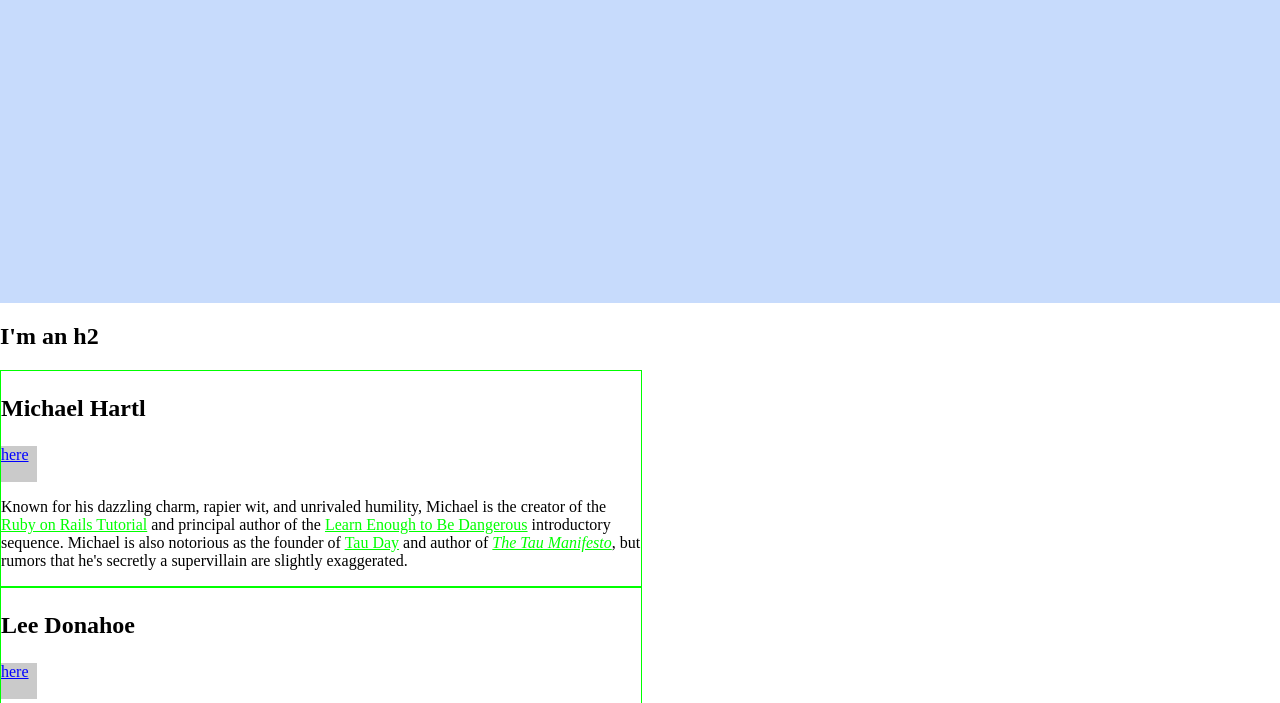
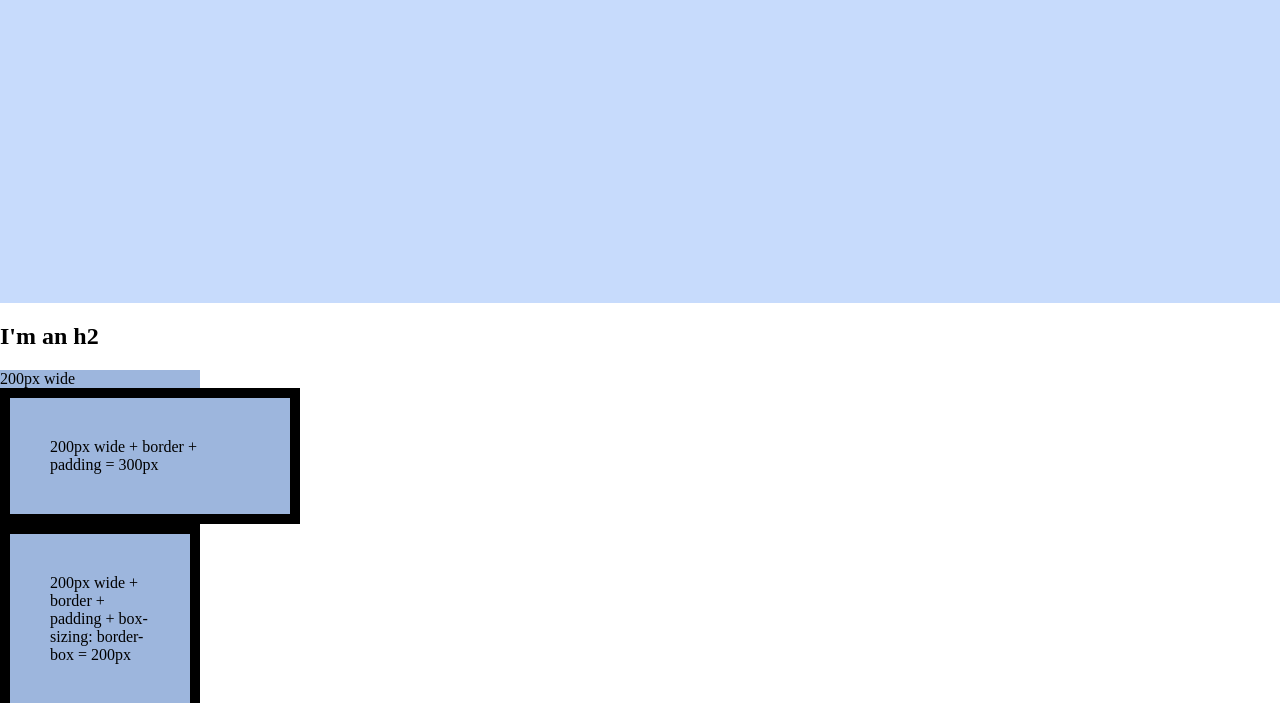
Before and after one commit to mthsgrc/mthsgrc.github.io, a plain HTML site: page index.html in a window 1280 px wide. Shown: the part 97-800 px from the top of the page. Drawn offline with Linux system fonts and the light colour scheme.

Commit message:
box sizing test

```diff
--- a/index.html
+++ b/index.html
@@ -23,6 +23,19 @@
         </ul>
     </div>
     <h2>I'm an h2</h2>
+
+
+        <div class="test-box">
+          200px wide
+        </div>
+        <div class="test-box test-box-nosizing">
+          200px wide + border + padding = 300px
+        </div>
+        <div class="test-box test-box-nosizing test-box-sizing">
+          200px wide + border + padding + box-sizing: border-box = 200px
+        </div>
+
+
     <div class="bio-wrapper">
         <div class="bio-box">
             <h3>Michael Hartl</h3>
--- a/styles.css
+++ b/styles.css
@@ -64,3 +64,15 @@ h1 {
     /*font-size: 1em;*/
 
 }
+
+  .test-box {
+    background: #9db6dd;
+    width: 200px;
+  }
+  .test-box-nosizing {
+    border: 10px solid #000;
+    padding: 40px;
+  }
+  .test-box-sizing {
+    box-sizing: border-box;
+  }
```
